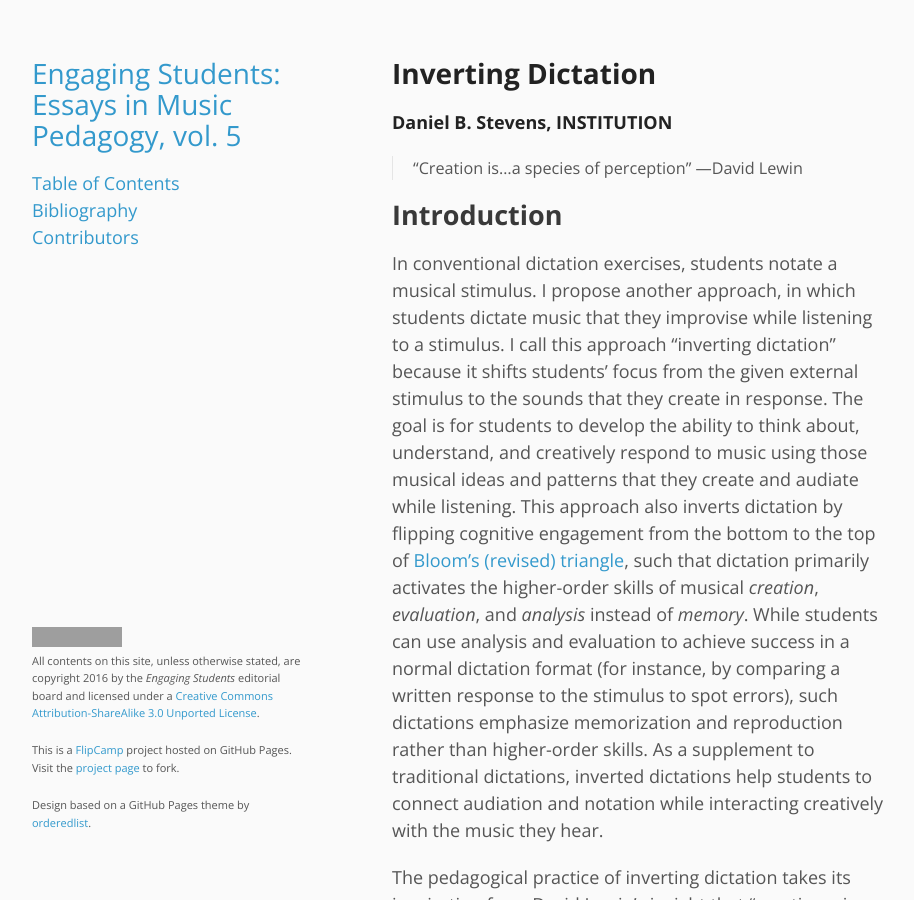
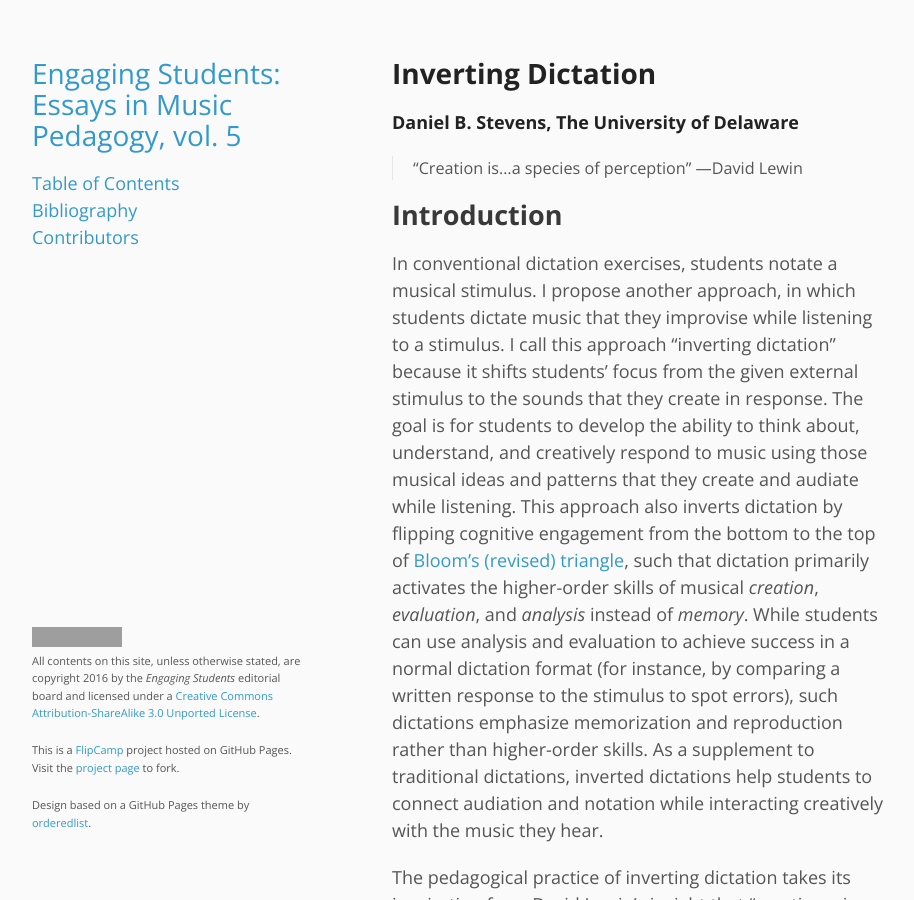
Before and after one commit to flipcamp/engagingstudents5, a Jekyll site: the page built from essays/stevens.md, in a window 1280 px wide and 900 px high. Shown: the whole window, without its empty margins (178-1092 px from the left). Built offline with Jekyll 4.4.1, drawn with Linux system fonts in a browser that asks for light colours; grey boxes are pictures that could not be loaded.

Commit message:
Update stevens.md

```diff
--- a/essays/stevens.md
+++ b/essays/stevens.md
@@ -1,7 +1,7 @@
 ---
 layout: post
 title: "Inverting Dictation"
-author: Daniel B. Stevens, INSTITUTION
+author: Daniel B. Stevens, The University of Delaware
 ---
 
 {{ page.title }}
```
